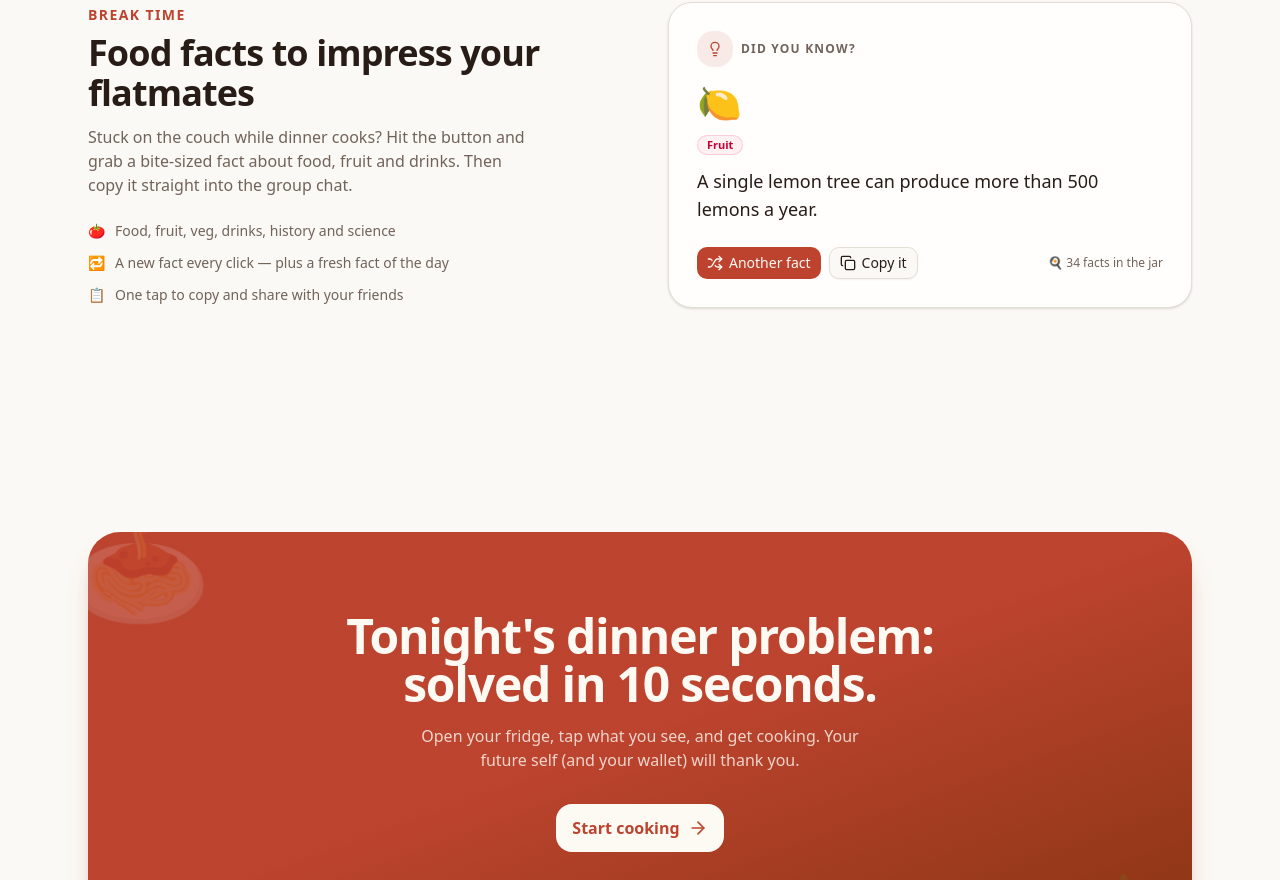
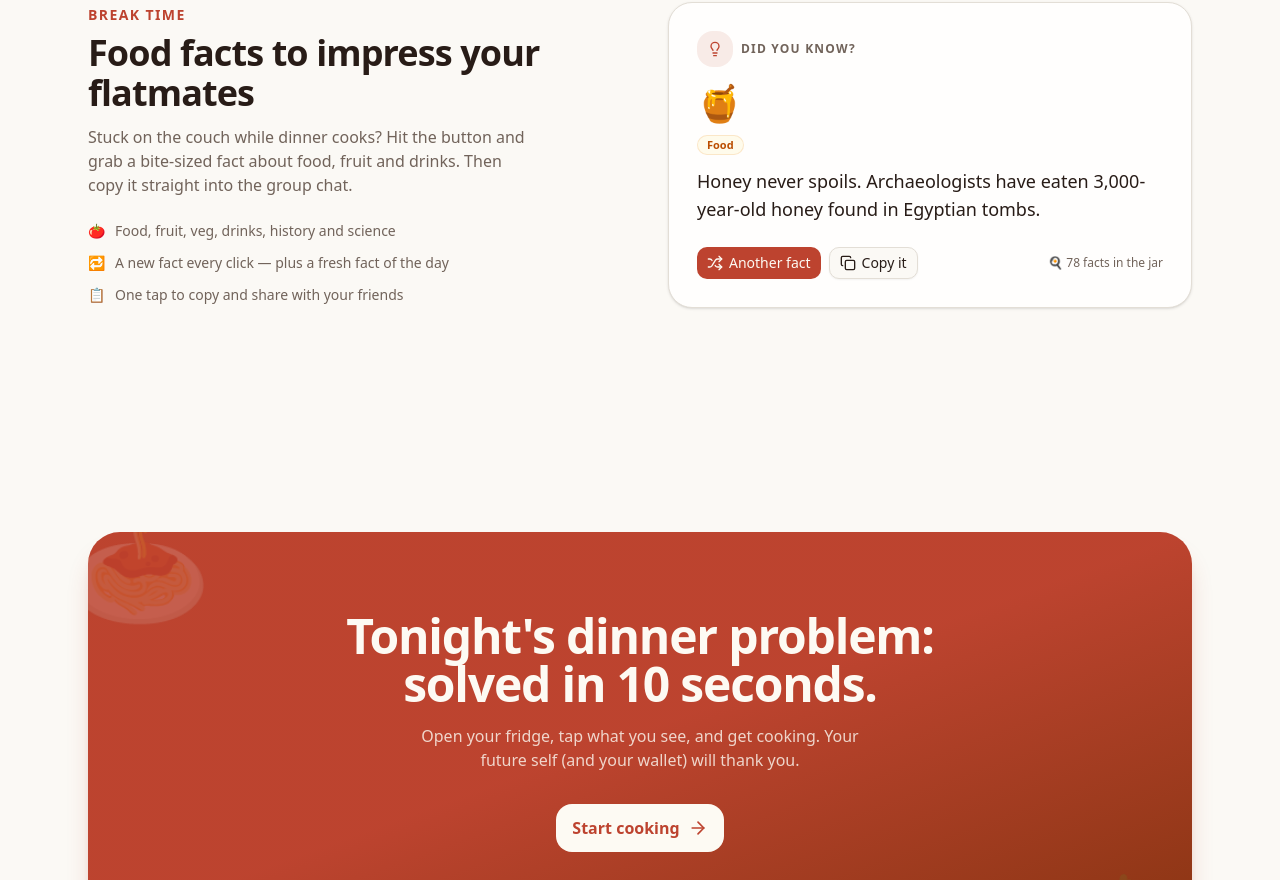
Before and after one commit to bigdony999-cpu/recipe-genie, a React (Vite) app: page / in a window 1280 px wide. Shown: the part 2820-3700 px from the top of the page. Built offline with nearby package versions, Linux system fonts and the light colour scheme; no server answers; what @convex-dev/auth would draw is missing.

Commit message:
Freebuff: Add fact , more facts

```diff
--- a/src/data/facts.ts
+++ b/src/data/facts.ts
@@ -219,4 +219,268 @@ export const FOOD_FACTS: FoodFact[] = [
     emoji: "🍋",
     fact: "A single lemon tree can produce more than 500 lemons a year.",
   },
+  {
+    id: "breakfast-word",
+    category: "Food",
+    emoji: "🍳",
+    fact: "The word 'breakfast' literally means breaking the night's fast.",
+  },
+  {
+    id: "earl-sandwich",
+    category: "History",
+    emoji: "🥪",
+    fact: "The sandwich is named after John Montagu, the 4th Earl of Sandwich, who wanted his meat between bread so he could keep playing cards.",
+  },
+  {
+    id: "spaghetti-strings",
+    category: "Food",
+    emoji: "🍝",
+    fact: "'Spaghetti' is Italian for 'little strings'.",
+  },
+  {
+    id: "cheese-milk",
+    category: "Food",
+    emoji: "🧀",
+    fact: "It takes about 10 litres of milk to make a single kilogram of cheese.",
+  },
+  {
+    id: "watermelon-cousin",
+    category: "Veggie",
+    emoji: "🍉",
+    fact: "Watermelon is both a fruit and a vegetable — a cousin of cucumbers, pumpkins and squash.",
+  },
+  {
+    id: "pineapple-bush",
+    category: "Science",
+    emoji: "🍍",
+    fact: "Pineapples don't grow on trees — they grow on low bushes, one fruit per plant.",
+  },
+  {
+    id: "chocolate-beans",
+    category: "Food",
+    emoji: "🍫",
+    fact: "It takes roughly 400 cacao beans to make a single pound of chocolate.",
+  },
+  {
+    id: "lemon-battery",
+    category: "Science",
+    emoji: "🔋",
+    fact: "Lemon juice can power a small LED — citrus batteries are a real classroom experiment.",
+  },
+  {
+    id: "honey-flowers",
+    category: "Science",
+    emoji: "🌸",
+    fact: "Honeybees visit about 2 million flowers to make one pound of honey.",
+  },
+  {
+    id: "chip-cookie-accident",
+    category: "History",
+    emoji: "🍪",
+    fact: "The chocolate chip cookie was invented by accident in 1938 at the Toll House Inn in Massachusetts.",
+  },
+  {
+    id: "waffle-cone",
+    category: "History",
+    emoji: "🍦",
+    fact: "The waffle cone is a happy accident from the 1904 St. Louis World's Fair.",
+  },
+  {
+    id: "pizza-margherita",
+    category: "History",
+    emoji: "🍕",
+    fact: "Pizza Margherita was created in 1889 with toppings matching the Italian flag, in honour of Queen Margherita.",
+  },
+  {
+    id: "instant-coffee",
+    category: "History",
+    emoji: "☕",
+    fact: "Instant coffee was invented in 1901 by a Japanese-American chemist named Satori Kato.",
+  },
+  {
+    id: "wine-grapes",
+    category: "Drink",
+    emoji: "🍇",
+    fact: "It takes about 600 grapes to make one bottle of wine.",
+  },
+  {
+    id: "beer-old",
+    category: "Drink",
+    emoji: "🍺",
+    fact: "Beer is one of the oldest drinks in history — brewing goes back around 7,000 years.",
+  },
+  {
+    id: "rice-phone",
+    category: "Science",
+    emoji: "📱",
+    fact: "Uncooked rice can help dry out a wet phone — though silica gel packs work even better.",
+  },
+  {
+    id: "banana-herb",
+    category: "Science",
+    emoji: "🍌",
+    fact: "Banana 'trees' aren't trees — they're giant herbs, and the fruit grows upside down in bunches.",
+  },
+  {
+    id: "brassica-family",
+    category: "Veggie",
+    emoji: "🥬",
+    fact: "Broccoli, cauliflower, kale, Brussels sprouts and cabbage are all the same species — Brassica oleracea.",
+  },
+  {
+    id: "sweet-potato-family",
+    category: "Veggie",
+    emoji: "🍠",
+    fact: "Sweet potatoes aren't closely related to regular potatoes — they're in the morning glory family.",
+  },
+  {
+    id: "burger-cow",
+    category: "Food",
+    emoji: "🍔",
+    fact: "A single cow produces enough beef for about 720 burgers.",
+  },
+  {
+    id: "chicken-nugget",
+    category: "History",
+    emoji: "🍗",
+    fact: "Chicken nuggets were invented by a Cornell University professor in the 1950s.",
+  },
+  {
+    id: "garlic-alliums",
+    category: "Veggie",
+    emoji: "🧄",
+    fact: "Garlic belongs to the same family as onions, leeks and shallots.",
+  },
+  {
+    id: "apple-rose",
+    category: "Science",
+    emoji: "🍎",
+    fact: "Apples belong to the rose family — along with pears, plums and cherries.",
+  },
+  {
+    id: "corn-grass",
+    category: "Veggie",
+    emoji: "🌽",
+    fact: "Corn is a grass, domesticated from a wild grass called teosinte.",
+  },
+  {
+    id: "chilli-capsaicin",
+    category: "Science",
+    emoji: "🌶️",
+    fact: "Chillies get their heat from capsaicin, which tricks your pain receptors into thinking your mouth is on fire.",
+  },
+  {
+    id: "mushroom-fungi",
+    category: "Science",
+    emoji: "🍄",
+    fact: "Mushrooms are closer to animals than plants — they're fungi.",
+  },
+  {
+    id: "swiss-holes",
+    category: "Food",
+    emoji: "🧀",
+    fact: "Swiss cheese's holes are made by gas bubbles from bacteria during fermentation.",
+  },
+  {
+    id: "baguette-unesco",
+    category: "History",
+    emoji: "🥖",
+    fact: "The French baguette was added to UNESCO's intangible cultural heritage list in 2022.",
+  },
+  {
+    id: "pasta-shapes",
+    category: "Food",
+    emoji: "🍝",
+    fact: "There are more than 600 pasta shapes in the world.",
+  },
+  {
+    id: "coffee-word",
+    category: "Drink",
+    emoji: "☕",
+    fact: "The word 'coffee' comes from the Arabic 'qahwa', which originally meant wine.",
+  },
+  {
+    id: "mango-family",
+    category: "Fruit",
+    emoji: "🥭",
+    fact: "Mangoes are related to cashews and pistachios.",
+  },
+  {
+    id: "kiwi-name",
+    category: "Fruit",
+    emoji: "🥝",
+    fact: "Kiwis were originally called Chinese gooseberries before being renamed after New Zealand's kiwi bird.",
+  },
+  {
+    id: "caesar-salad",
+    category: "History",
+    emoji: "🥗",
+    fact: "The Caesar salad was invented in Tijuana, Mexico, by Caesar Cardini in 1924.",
+  },
+  {
+    id: "salary-salt",
+    category: "History",
+    emoji: "💰",
+    fact: "Salt was once so valuable it was used as payment — and it may be where the word 'salary' comes from.",
+  },
+  {
+    id: "state-cookie",
+    category: "Food",
+    emoji: "🍪",
+    fact: "The chocolate chip cookie is the official state cookie of Massachusetts.",
+  },
+  {
+    id: "white-chocolate",
+    category: "Food",
+    emoji: "🤍",
+    fact: "White chocolate isn't technically chocolate — it contains no cocoa solids.",
+  },
+  {
+    id: "kopi-luwak",
+    category: "Drink",
+    emoji: "🐱",
+    fact: "The world's most expensive coffee, Kopi Luwak, is made from beans that pass through a civet's digestive system.",
+  },
+  {
+    id: "coconut-float",
+    category: "Science",
+    emoji: "🥥",
+    fact: "Coconuts can drift across oceans for months and still sprout.",
+  },
+  {
+    id: "sushi-rice",
+    category: "History",
+    emoji: "🍣",
+    fact: "Sushi originally meant 'sour rice' — the rice was fermented to preserve fish.",
+  },
+  {
+    id: "vanilla-orchid",
+    category: "Science",
+    emoji: "🍦",
+    fact: "Vanilla comes from an orchid — the pods are the plant's fruit.",
+  },
+  {
+    id: "miso-koji",
+    category: "Food",
+    emoji: "🍜",
+    fact: "Miso is made by fermenting soybeans with koji, the same fungus used for soy sauce and sake.",
+  },
+  {
+    id: "soda-fizz",
+    category: "Science",
+    emoji: "🥤",
+    fact: "Soda fizzes because carbon dioxide is dissolved under pressure — it escapes the moment you open the can.",
+  },
+  {
+    id: "big-onion",
+    category: "Science",
+    emoji: "🧅",
+    fact: "The world's largest onion ever recorded weighed about 8.5 kilograms.",
+  },
+  {
+    id: "fries-belgium",
+    category: "History",
+    emoji: "🍟",
+    fact: "Fries were likely invented in Belgium, where locals fried potatoes instead of fish in the winter.",
+  },
 ];
```
